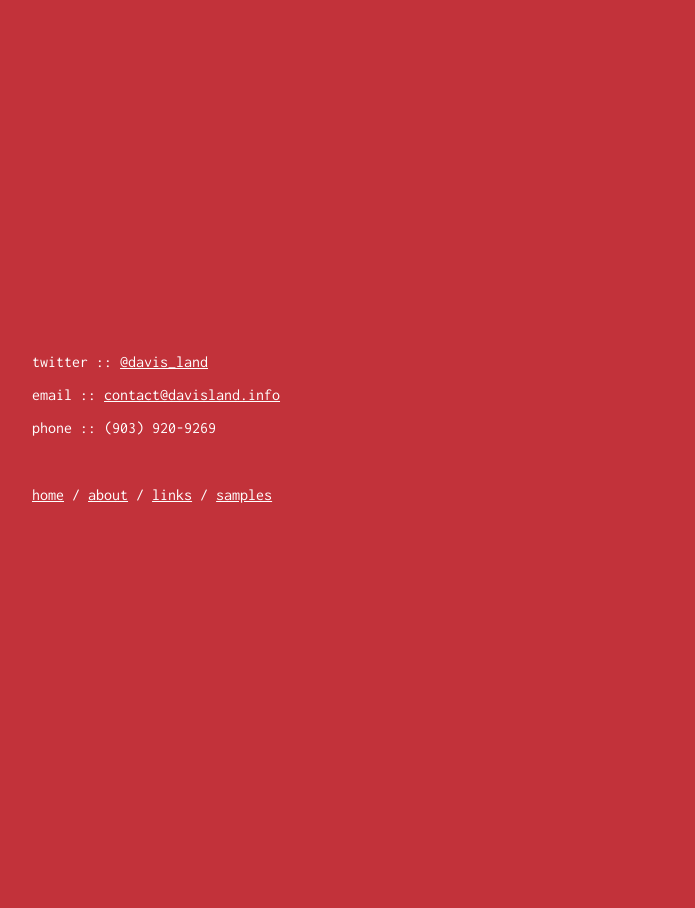
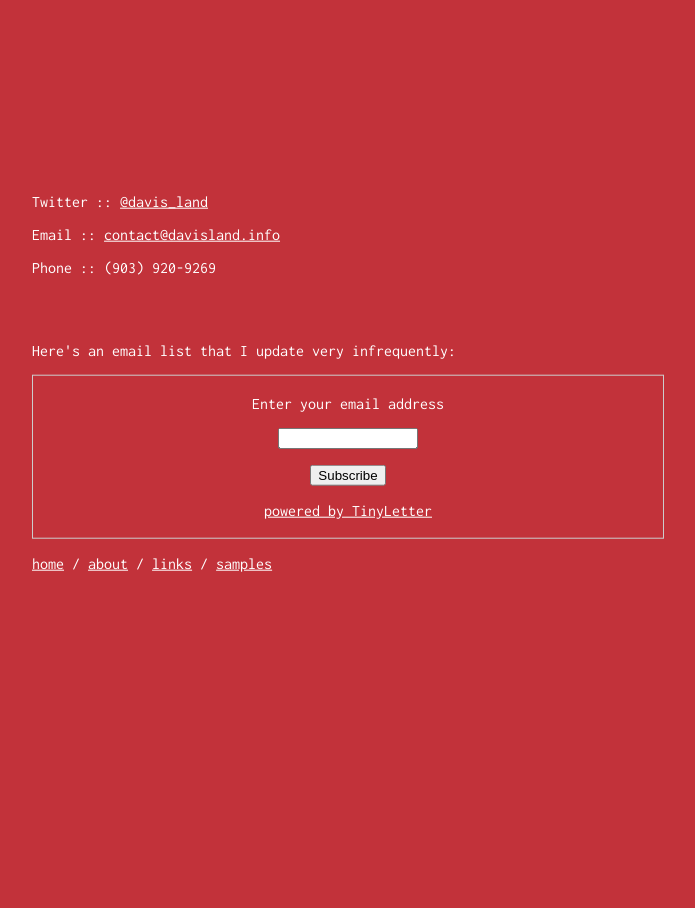
Before and after one commit to davisland/davisland.github.io, a Jekyll site: the page contact/index.html, which Jekyll copies as it is, in a window 1280 px wide. Shown: the whole page, without its empty margins (292-987 px from the left). Built offline with Jekyll 4.4.1, drawn with Linux system fonts in a browser that asks for light colours.

Commit message:
email list

```diff
--- a/contact/index.html
+++ b/contact/index.html
@@ -8,11 +8,13 @@
     </head>
     <body>
         <div class="aboutclass">
-            <p>twitter :: <a href="https://twitter.com/davis_land">@davis_land</a></p>
-            <p>email :: <a href="mailto:contact@davisland.info">contact@davisland.info</a></p>
-            <p>phone :: (903) 920-9269</p>
+            <p>Twitter :: <a href="https://twitter.com/davis_land">@davis_land</a></p>
+            <p>Email :: <a href="mailto:contact@davisland.info">contact@davisland.info</a></p>
+            <p>Phone :: (903) 920-9269</p>
             </br>
             </br>
+            <p>Here's an email list that I update very infrequently:</p>
+             <form style="border:1px solid #ccc;padding:3px;text-align:center;" action="https://tinyletter.com/davis_land" method="post" target="popupwindow" onsubmit="window.open('https://tinyletter.com/davis_land', 'popupwindow', 'scrollbars=yes,width=800,height=600');return true"><p><label for="tlemail">Enter your email address</label></p><p><input type="text" style="width:140px" name="email" id="tlemail" /></p><input type="hidden" value="1" name="embed"/><input type="submit" value="Subscribe" /><p><a href="https://tinyletter.com" target="_blank">powered by TinyLetter</a></p></form>
             <a href="http://davisland.info">home</a> / <a href="/about/">about</a> / <a href="/links/">links</a> / <a href="/samples/">samples</a>
         </div>
     </body>
```
